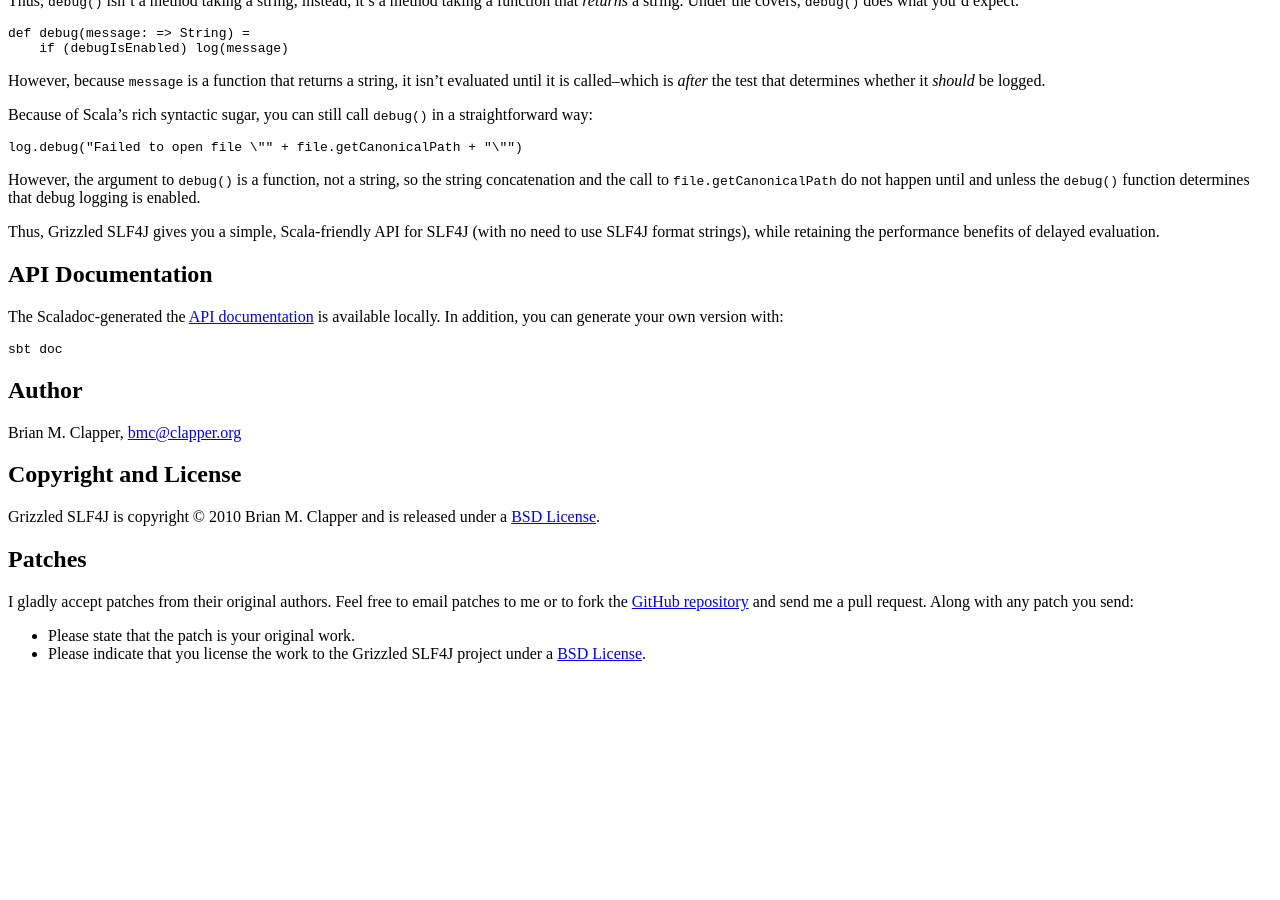
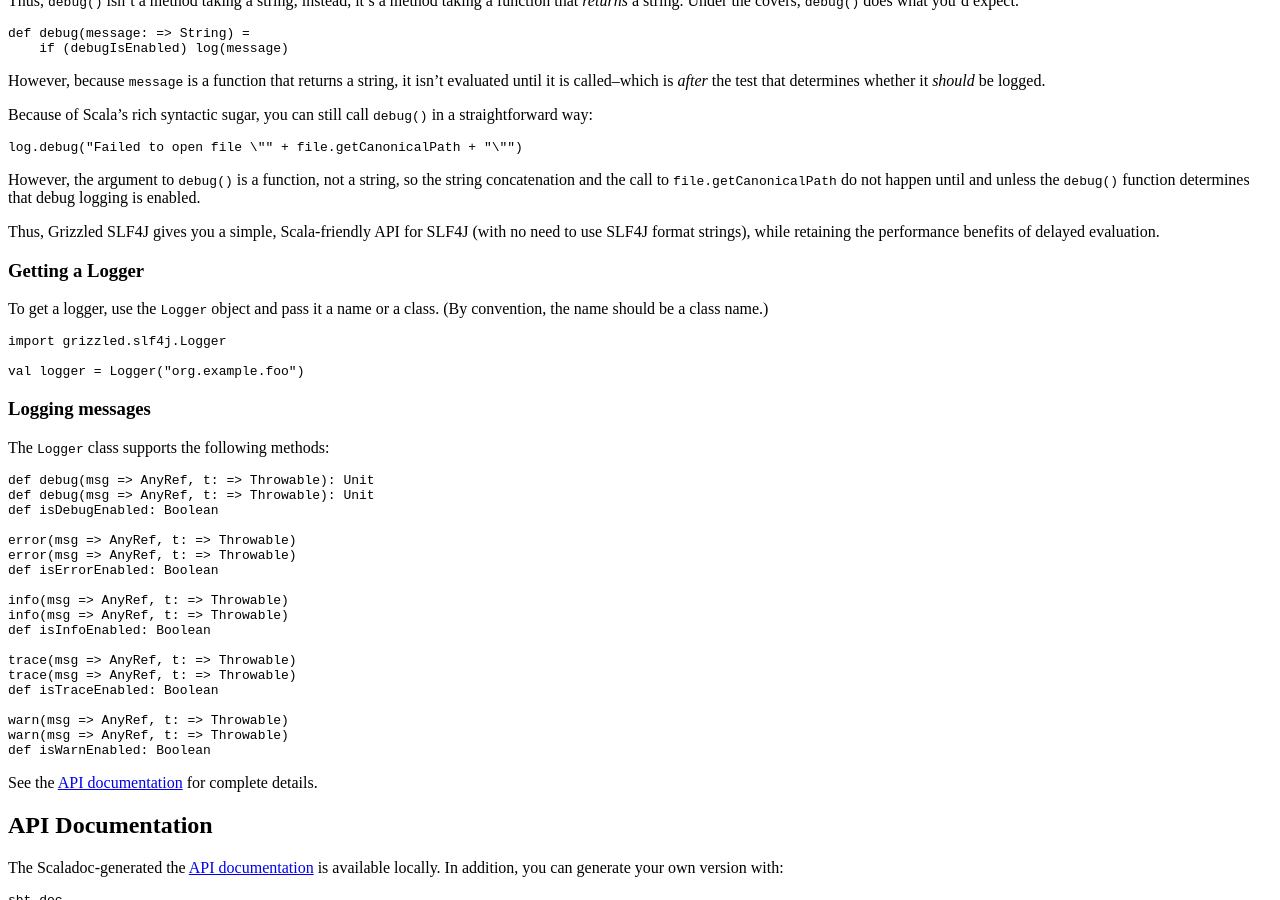
Before and after one commit to bmc/grizzled-slf4j, a Jekyll site: the page built from index.md, in a window 1280 px wide and 900 px high, scrolled down 1197 px. Built offline with Jekyll 4.4.1, drawn with Linux system fonts in a browser that asks for light colours; before the commit the page ends 1876 px from its top, so only the background shows below that.

Commit message:
Elaboration

```diff
--- a/index.md
+++ b/index.md
@@ -97,6 +97,41 @@
 no need to use SLF4J format strings), while retaining the performance
 benefits of delayed evaluation.
 
+### Getting a Logger
+
+To get a logger, use the `Logger` object and pass it a name or a class.
+(By convention, the name should be a class name.)
+
+    import grizzled.slf4j.Logger
+
+    val logger = Logger("org.example.foo")
+
+### Logging messages
+
+The `Logger` class supports the following methods:
+
+    def debug(msg => AnyRef, t: => Throwable): Unit
+    def debug(msg => AnyRef, t: => Throwable): Unit
+    def isDebugEnabled: Boolean
+
+    error(msg => AnyRef, t: => Throwable)
+    error(msg => AnyRef, t: => Throwable)
+    def isErrorEnabled: Boolean
+
+    info(msg => AnyRef, t: => Throwable)
+    info(msg => AnyRef, t: => Throwable)
+    def isInfoEnabled: Boolean
+
+    trace(msg => AnyRef, t: => Throwable)
+    trace(msg => AnyRef, t: => Throwable)
+    def isTraceEnabled: Boolean
+
+    warn(msg => AnyRef, t: => Throwable)
+    warn(msg => AnyRef, t: => Throwable)
+    def isWarnEnabled: Boolean
+
+See the [API documentation][] for complete details.
+
 ## API Documentation
 
 The Scaladoc-generated the [API documentation][] is available locally.
```
